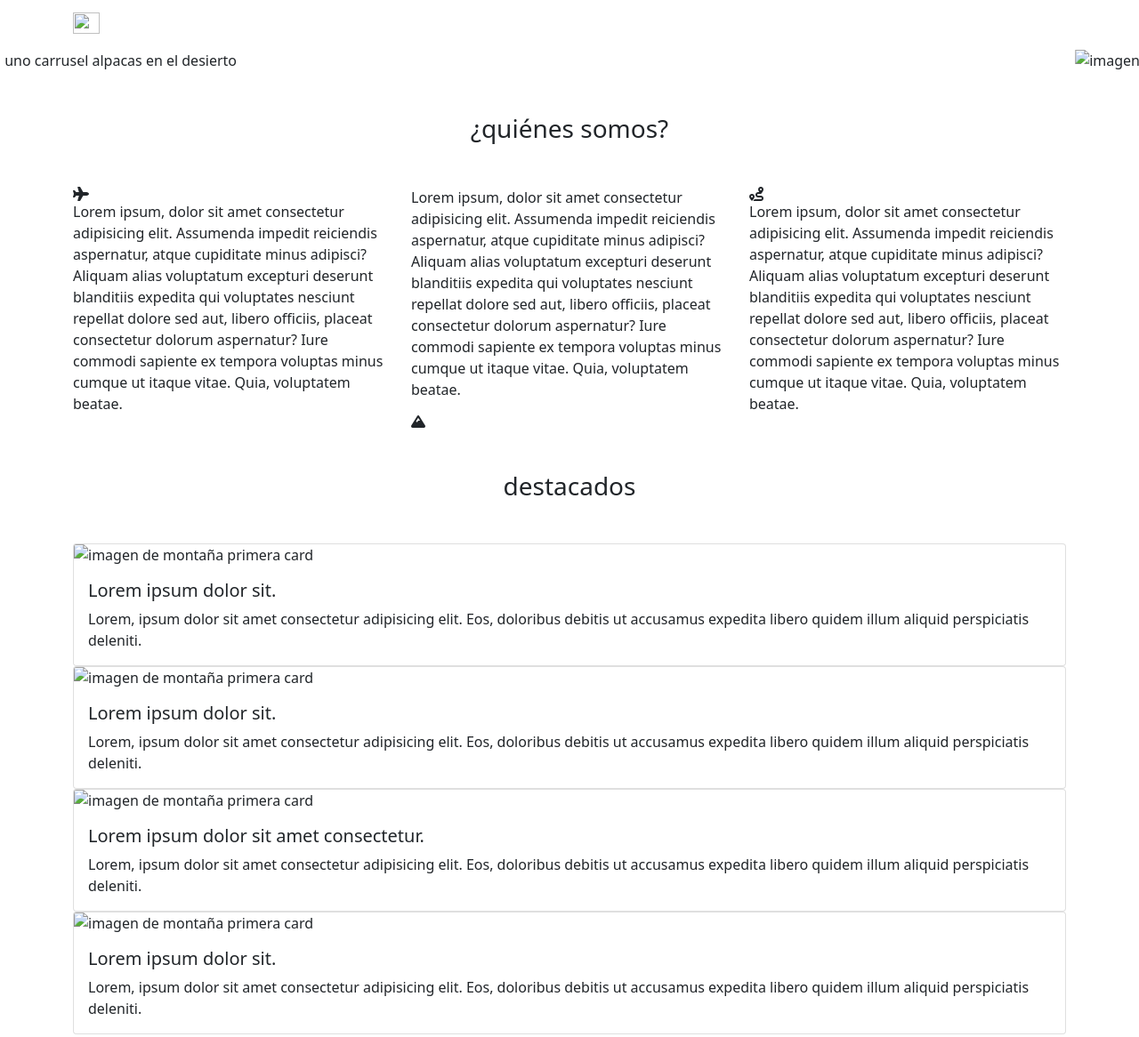
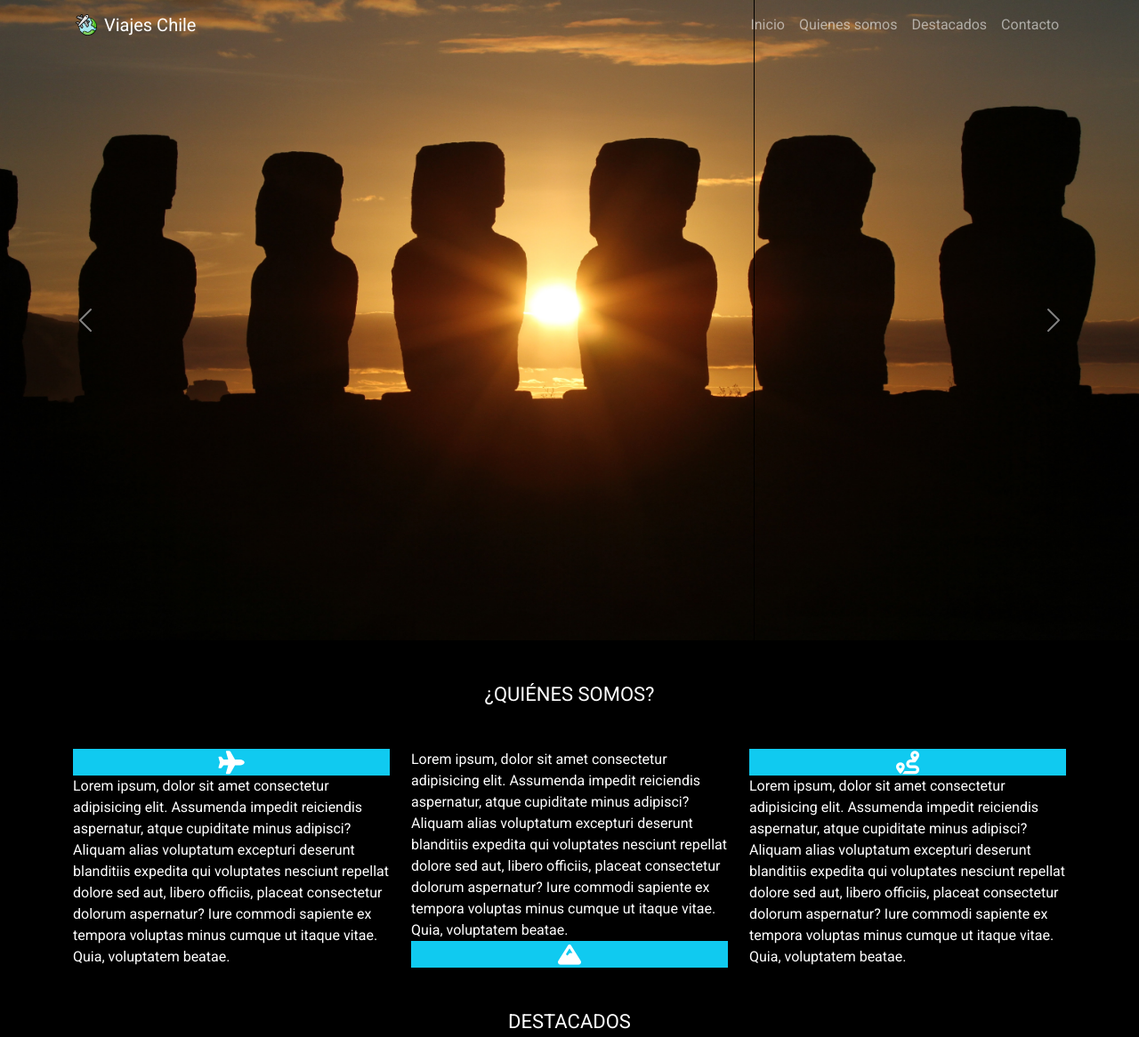
Before and after one commit to rohmedina/landing_viajes_chile, a plain HTML site: page index.html in a window 1280 px wide. Shown: the top 1166 px of the page at 89% size. Drawn offline with nearby package versions, Linux system fonts and the light colour scheme; the site is published under a folder, as on GitHub Pages, so addresses that start at the root find nothing.

Commit message:
cambio en ruta assets

```diff
--- a/index.html
+++ b/index.html
@@ -5,7 +5,7 @@
   <meta charset="UTF-8">
   <meta http-equiv="X-UA-Compatible" content="IE=edge">
   <meta name="viewport" content="width=device-width, initial-scale=1.0">
-  <link rel="icon" type="image/x-icon" href="/assets/img/viajes.svg">
+  <link rel="icon" type="image/x-icon" href="assets/img/viajes.svg">
   <title>Desafío - Viajes Chile</title>
 
   <!-- CSS Bootstrap 5.1.3 -->
@@ -19,7 +19,7 @@
   <link href="https://fonts.googleapis.com/css2?family=Roboto:wght@400;500;700&display=swap" rel="stylesheet">
 
   <!-- CSS Local -->
-  <link rel="stylesheet" href="/assets/css/style.css">
+  <link rel="stylesheet" href="assets/css/style.css">
 
 </head>
 
@@ -28,7 +28,7 @@
   <nav class="navbar nav_container sticky-top navbar-expand-lg navbar-dark ">
     <div class="container">
       <a class="navbar-brand" href="#">
-        <img src="/assets/img/viajes.svg" alt="" width="30" height="24" class="d-inline-block align-text-top">
+        <img src="assets/img/viajes.svg" alt="" width="30" height="24" class="d-inline-block align-text-top">
         Viajes Chile</a>
       <button id="navButton" class="navbar-toggler" type="button" data-bs-toggle="collapse"
         data-bs-target="#navbarSupportedContent" aria-controls="navbarSupportedContent" aria-expanded="false"
@@ -58,13 +58,13 @@
   <div id="carouselExampleControls" class="carousel slide" data-bs-ride="carousel">
     <div class="carousel-inner">
       <div class="carousel-item active">
-        <img src="/assets/img/carousel1.jpg" class="d-block w-100" alt="imagen uno carrusel alpacas en el desierto">
+        <img src="assets/img/carousel1.jpg" class="d-block w-100" alt="imagen uno carrusel alpacas en el desierto">
       </div>
       <div class="carousel-item">
-        <img src="/assets/img/carousel2.jpg" class="d-block w-100" alt="imagen dos carrusel moais rapa nui">
+        <img src="assets/img/carousel2.jpg" class="d-block w-100" alt="imagen dos carrusel moais rapa nui">
       </div>
       <div class="carousel-item">
-        <img src="/assets/img/carousel3.jpg" class="d-block w-100" alt="imagen tres carrusel pinguino">
+        <img src="assets/img/carousel3.jpg" class="d-block w-100" alt="imagen tres carrusel pinguino">
       </div>
     </div>
     <button class="carousel-control-prev" type="button" data-bs-target="#carouselExampleControls" data-bs-slide="prev">
@@ -129,7 +129,7 @@
     <h3 class="text-center my-5">destacados</h3>
     <div class="contenedor-card">
       <div class="card">
-        <img src="/assets/img/card1.jpg" class="card-img-top" alt="imagen de montaña primera card">
+        <img src="assets/img/card1.jpg" class="card-img-top" alt="imagen de montaña primera card">
         <div class="card-body">
           <h5 class="card-title">Lorem ipsum dolor sit.</h5>
           <p class="card-text">Lorem, ipsum dolor sit amet consectetur adipisicing elit. Eos, doloribus debitis ut
@@ -138,7 +138,7 @@
         </div>
       </div>
       <div class="card mt-3 mt-md-0 mt-lg-0">
-        <img src="/assets/img/card2.jpg" class="card-img-top" alt="imagen de montaña primera card">
+        <img src="assets/img/card2.jpg" class="card-img-top" alt="imagen de montaña primera card">
         <div class="card-body">
           <h5 class="card-title">Lorem ipsum dolor sit.</h5>
           <p class="card-text">Lorem, ipsum dolor sit amet consectetur adipisicing elit. Eos, doloribus debitis ut
@@ -147,7 +147,7 @@
         </div>
       </div>
       <div class="card mt-3 mt-md-1 mt-lg-0">
-        <img src="/assets/img/card3.jpg" class="card-img-top" alt="imagen de montaña primera card">
+        <img src="assets/img/card3.jpg" class="card-img-top" alt="imagen de montaña primera card">
         <div class="card-body">
           <h5 class="card-title">Lorem ipsum dolor sit amet consectetur.</h5>
           <p class="card-text">Lorem, ipsum dolor sit amet consectetur adipisicing elit. Eos, doloribus debitis ut
@@ -156,7 +156,7 @@
         </div>
       </div>
       <div class="card mt-3 mt-md-1 mt-lg-0">
-        <img src="/assets/img/card4.jpg" class="card-img-top" alt="imagen de montaña primera card">
+        <img src="assets/img/card4.jpg" class="card-img-top" alt="imagen de montaña primera card">
         <div class="card-body">
           <h5 class="card-title">Lorem ipsum dolor sit.</h5>
           <p class="card-text">Lorem, ipsum dolor sit amet consectetur adipisicing elit. Eos, doloribus debitis ut
@@ -208,7 +208,7 @@
     crossorigin="anonymous"></script>
 
   <!-- JS Local -->
-  <script src="/assets/js/main.js"></script>
+  <script src="assets/js/main.js"></script>
 
 
 </body>
```
